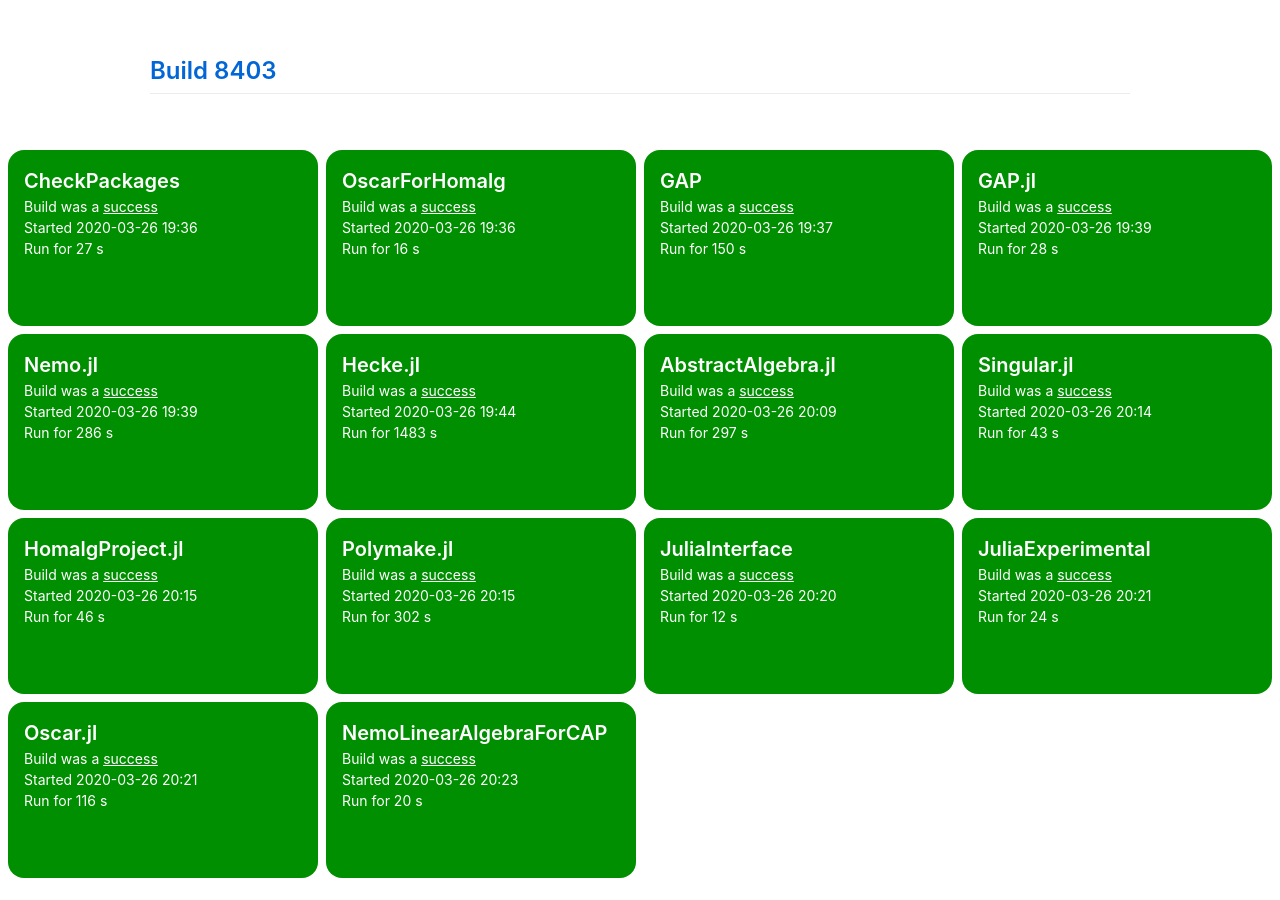
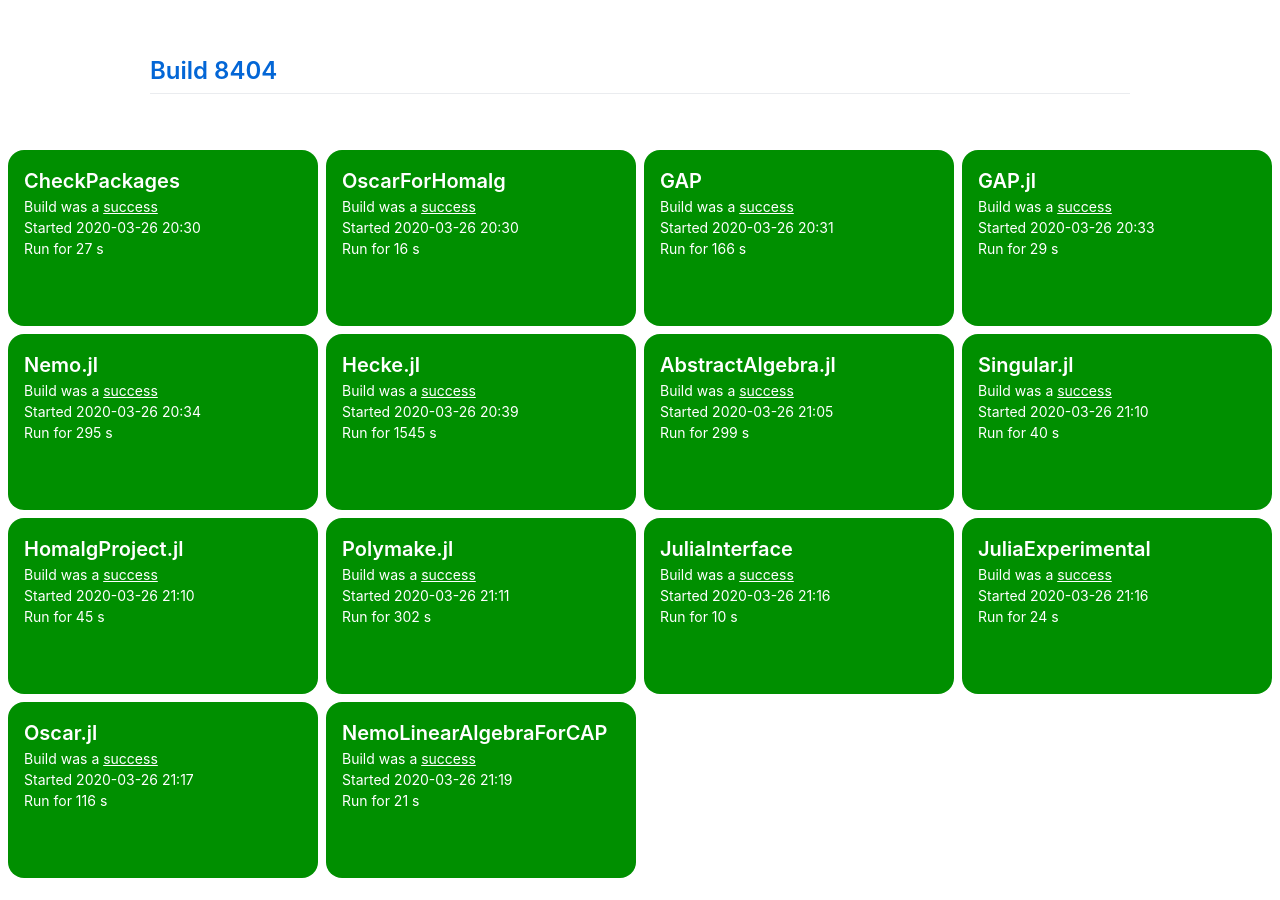
Before and after one commit to oscar-system/oscar-ci-status, a Jekyll site: the page built from index.html, in a window 1280 px wide. Built offline with Jekyll 4.4.1, drawn with Linux system fonts in a browser that asks for light colours.

Commit message:
Build 8404

```diff
--- a/_data/ci.yml
+++ b/_data/ci.yml
@@ -1,5 +1,5 @@
-build: 8403
-build_url: https://oscarci.mathematik.uni-kl.de/job/oscar/8403/
+build: 8404
+build_url: https://oscarci.mathematik.uni-kl.de/job/oscar/8404/
 job: oscar
 tests:
 - duration: 27
@@ -8,9 +8,9 @@ tests:
   first_failure_url: null
   last_success: false
   last_success_url: null
-  log: https://oscarci.mathematik.uni-kl.de/job/oscar/8403/artifact/logs/build-8403/CheckPackages.log
+  log: https://oscarci.mathematik.uni-kl.de/job/oscar/8404/artifact/logs/build-8404/CheckPackages.log
   name: CheckPackages
-  start: 2020-03-26 19:36
+  start: 2020-03-26 20:30
   status: success
   success: true
 - duration: 16
@@ -19,86 +19,86 @@ tests:
   first_failure_url: null
   last_success: false
   last_success_url: null
-  log: https://oscarci.mathematik.uni-kl.de/job/oscar/8403/artifact/logs/build-8403/OscarForHomalg.log
+  log: https://oscarci.mathematik.uni-kl.de/job/oscar/8404/artifact/logs/build-8404/OscarForHomalg.log
   name: OscarForHomalg
-  start: 2020-03-26 19:36
+  start: 2020-03-26 20:30
   status: success
   success: true
-- duration: 150
+- duration: 166
   exitcode: 0
   first_failure: false
   first_failure_url: null
   last_success: false
   last_success_url: null
-  log: https://oscarci.mathematik.uni-kl.de/job/oscar/8403/artifact/logs/build-8403/GAP.log
+  log: https://oscarci.mathematik.uni-kl.de/job/oscar/8404/artifact/logs/build-8404/GAP.log
   name: GAP
-  start: 2020-03-26 19:37
+  start: 2020-03-26 20:31
   status: success
   success: true
-- duration: 28
+- duration: 29
   exitcode: 0
   first_failure: false
   first_failure_url: null
   last_success: false
   last_success_url: null
-  log: https://oscarci.mathematik.uni-kl.de/job/oscar/8403/artifact/logs/build-8403/GAP.jl.log
+  log: https://oscarci.mathematik.uni-kl.de/job/oscar/8404/artifact/logs/build-8404/GAP.jl.log
   name: GAP.jl
-  start: 2020-03-26 19:39
+  start: 2020-03-26 20:33
   status: success
   success: true
-- duration: 286
+- duration: 295
   exitcode: 0
   first_failure: false
   first_failure_url: null
   last_success: false
   last_success_url: null
-  log: https://oscarci.mathematik.uni-kl.de/job/oscar/8403/artifact/logs/build-8403/Nemo.jl.log
+  log: https://oscarci.mathematik.uni-kl.de/job/oscar/8404/artifact/logs/build-8404/Nemo.jl.log
   name: Nemo.jl
-  start: 2020-03-26 19:39
+  start: 2020-03-26 20:34
   status: success
   success: true
-- duration: 1483
+- duration: 1545
   exitcode: 0
   first_failure: false
   first_failure_url: null
   last_success: false
   last_success_url: null
-  log: https://oscarci.mathematik.uni-kl.de/job/oscar/8403/artifact/logs/build-8403/Hecke.jl.log
+  log: https://oscarci.mathematik.uni-kl.de/job/oscar/8404/artifact/logs/build-8404/Hecke.jl.log
   name: Hecke.jl
-  start: 2020-03-26 19:44
+  start: 2020-03-26 20:39
   status: success
   success: true
-- duration: 297
+- duration: 299
   exitcode: 0
   first_failure: false
   first_failure_url: null
   last_success: false
   last_success_url: null
-  log: https://oscarci.mathematik.uni-kl.de/job/oscar/8403/artifact/logs/build-8403/AbstractAlgebra.jl.log
+  log: https://oscarci.mathematik.uni-kl.de/job/oscar/8404/artifact/logs/build-8404/AbstractAlgebra.jl.log
   name: AbstractAlgebra.jl
-  start: 2020-03-26 20:09
+  start: 2020-03-26 21:05
   status: success
   success: true
-- duration: 43
+- duration: 40
   exitcode: 0
   first_failure: false
   first_failure_url: null
   last_success: false
   last_success_url: null
-  log: https://oscarci.mathematik.uni-kl.de/job/oscar/8403/artifact/logs/build-8403/Singular.jl.log
+  log: https://oscarci.mathematik.uni-kl.de/job/oscar/8404/artifact/logs/build-8404/Singular.jl.log
   name: Singular.jl
-  start: 2020-03-26 20:14
+  start: 2020-03-26 21:10
   status: success
   success: true
-- duration: 46
+- duration: 45
   exitcode: 0
   first_failure: false
   first_failure_url: null
   last_success: false
   last_success_url: null
-  log: https://oscarci.mathematik.uni-kl.de/job/oscar/8403/artifact/logs/build-8403/HomalgProject.jl.log
+  log: https://oscarci.mathematik.uni-kl.de/job/oscar/8404/artifact/logs/build-8404/HomalgProject.jl.log
   name: HomalgProject.jl
-  start: 2020-03-26 20:15
+  start: 2020-03-26 21:10
   status: success
   success: true
 - duration: 302
@@ -107,20 +107,20 @@ tests:
   first_failure_url: null
   last_success: false
   last_success_url: null
-  log: https://oscarci.mathematik.uni-kl.de/job/oscar/8403/artifact/logs/build-8403/Polymake.jl.log
+  log: https://oscarci.mathematik.uni-kl.de/job/oscar/8404/artifact/logs/build-8404/Polymake.jl.log
   name: Polymake.jl
-  start: 2020-03-26 20:15
+  start: 2020-03-26 21:11
   status: success
   success: true
-- duration: 12
+- duration: 10
   exitcode: 0
   first_failure: false
   first_failure_url: null
   last_success: false
   last_success_url: null
-  log: https://oscarci.mathematik.uni-kl.de/job/oscar/8403/artifact/logs/build-8403/JuliaInterface.log
+  log: https://oscarci.mathematik.uni-kl.de/job/oscar/8404/artifact/logs/build-8404/JuliaInterface.log
   name: JuliaInterface
-  start: 2020-03-26 20:20
+  start: 2020-03-26 21:16
   status: success
   success: true
 - duration: 24
@@ -129,9 +129,9 @@ tests:
   first_failure_url: null
   last_success: false
   last_success_url: null
-  log: https://oscarci.mathematik.uni-kl.de/job/oscar/8403/artifact/logs/build-8403/JuliaExperimental.log
+  log: https://oscarci.mathematik.uni-kl.de/job/oscar/8404/artifact/logs/build-8404/JuliaExperimental.log
   name: JuliaExperimental
-  start: 2020-03-26 20:21
+  start: 2020-03-26 21:16
   status: success
   success: true
 - duration: 116
@@ -140,19 +140,19 @@ tests:
   first_failure_url: null
   last_success: false
   last_success_url: null
-  log: https://oscarci.mathematik.uni-kl.de/job/oscar/8403/artifact/logs/build-8403/Oscar.jl.log
+  log: https://oscarci.mathematik.uni-kl.de/job/oscar/8404/artifact/logs/build-8404/Oscar.jl.log
   name: Oscar.jl
-  start: 2020-03-26 20:21
+  start: 2020-03-26 21:17
   status: success
   success: true
-- duration: 20
+- duration: 21
   exitcode: 0
   first_failure: false
   first_failure_url: null
   last_success: false
   last_success_url: null
-  log: https://oscarci.mathematik.uni-kl.de/job/oscar/8403/artifact/logs/build-8403/NemoLinearAlgebraForCAP.log
+  log: https://oscarci.mathematik.uni-kl.de/job/oscar/8404/artifact/logs/build-8404/NemoLinearAlgebraForCAP.log
   name: NemoLinearAlgebraForCAP
-  start: 2020-03-26 20:23
+  start: 2020-03-26 21:19
   status: success
   success: true
```
Also changed, not shown: README.md.
